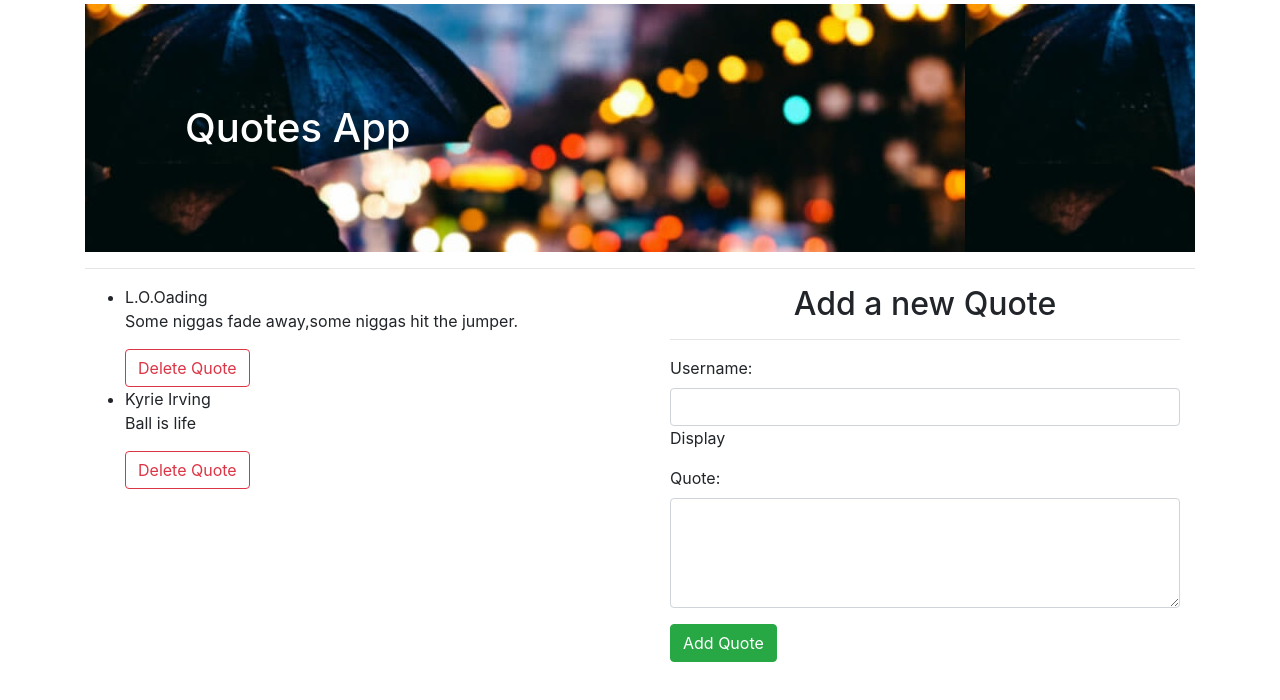
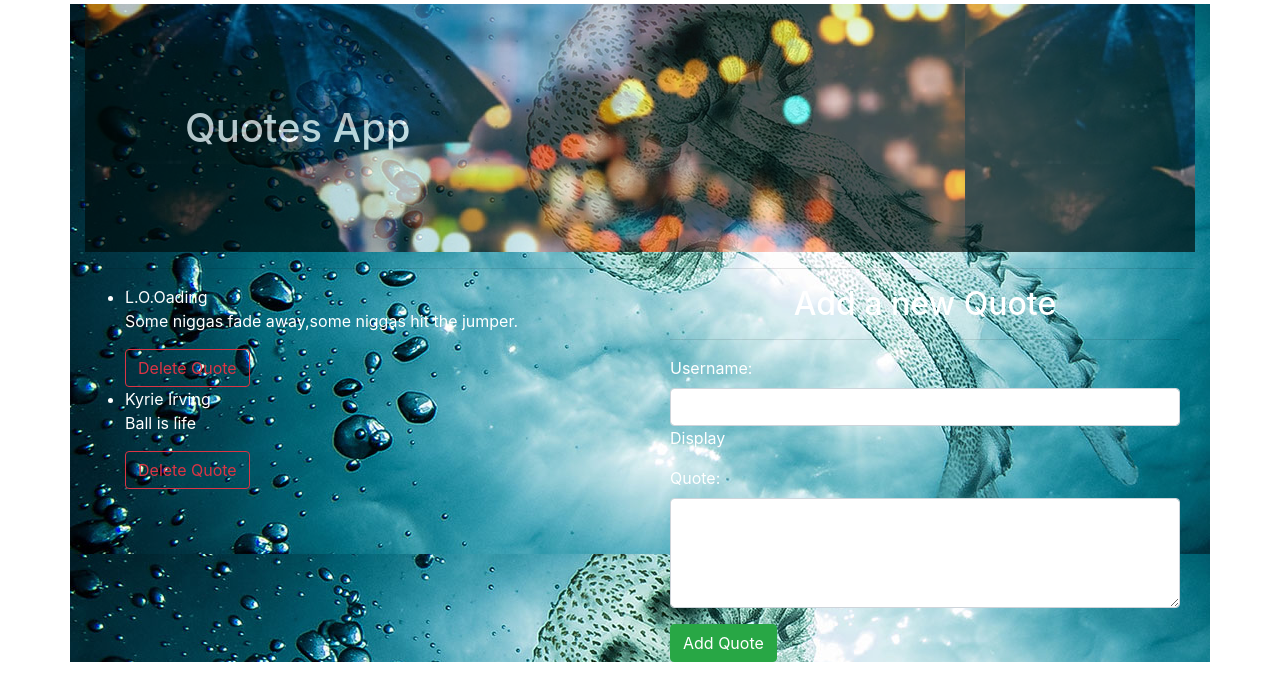
Before and after one commit to OwinoLucas/quotes, an Angular app: page / in a window 1280 px wide. Shown: the top 700 px of the page. Built offline with nearby package versions, Linux system fonts and the light colour scheme.

Commit message:
Added two way binding

```diff
--- a/src/app/quotes/quotes.component.css
+++ b/src/app/quotes/quotes.component.css
@@ -3,4 +3,10 @@
   color: white;
   padding: 9%;
   margin-top: 4px;
+  opacity: 0.7;
 }
+
+.container {
+  background-image: url("../../assets/img4.jpg");
+  color: white;
+}
```
Also changed, not shown: src/assets/img3.jpeg (added), src/assets/img4.jpg (added).
